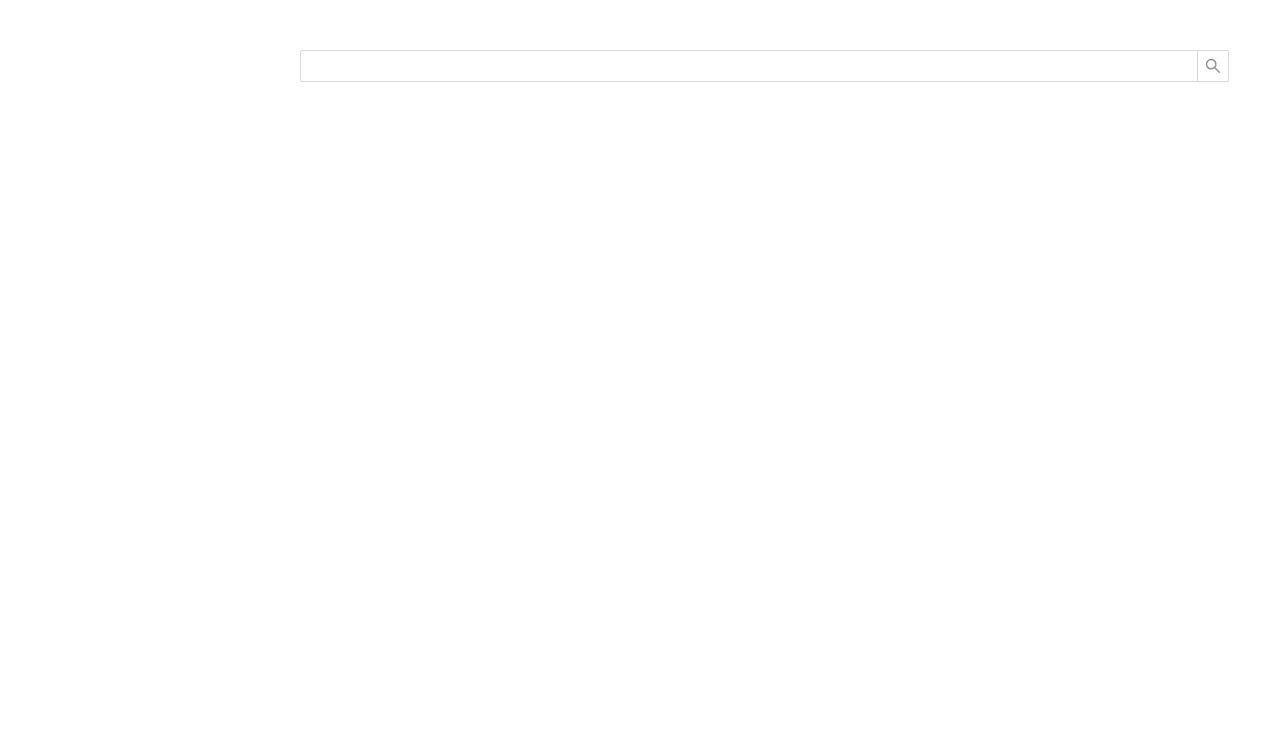
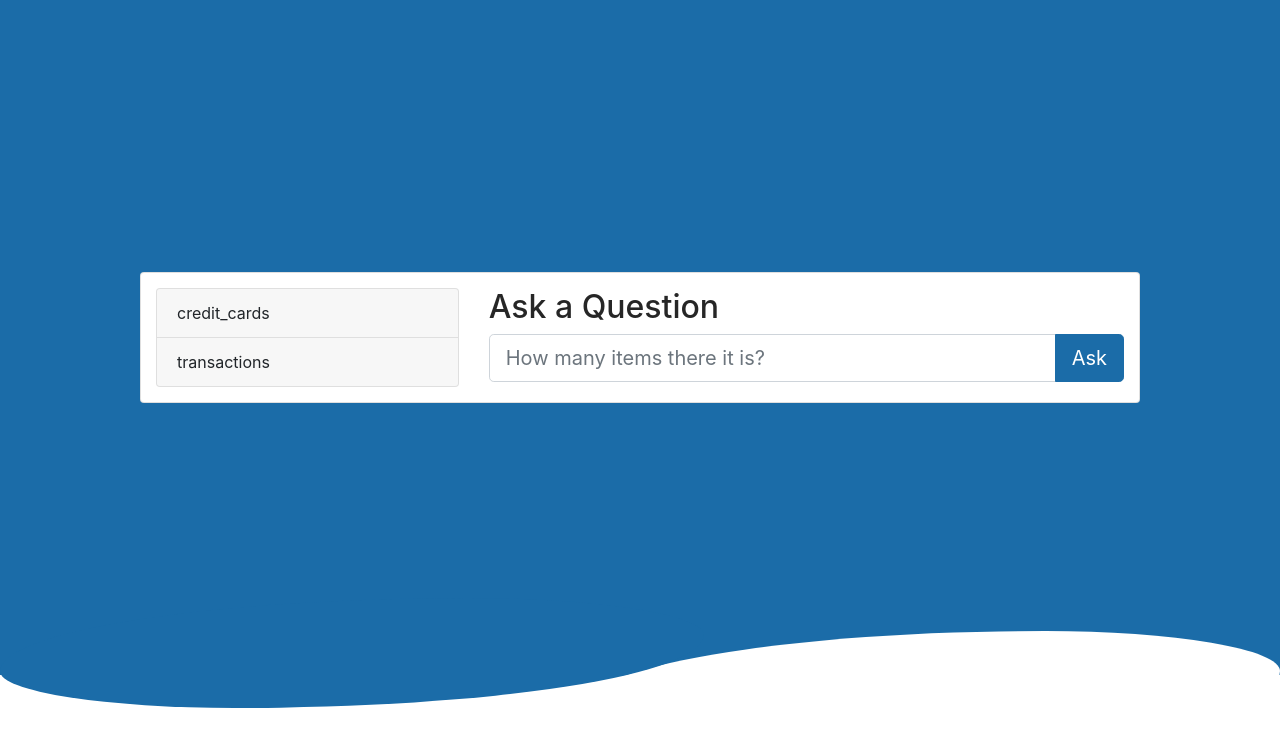
Before and after one commit to querylayer/do-not-question, a React (Create React App) app: page / in a window 1280 px wide. Shown: the top 746 px of the page. Built offline with nearby package versions, Linux system fonts and the light colour scheme.

Commit message:
feat: improve layout

```diff
--- a/src/App.js
+++ b/src/App.js
@@ -1,16 +1,51 @@
 import React from "react";
-import "./App.less";
+import "./App.scss";
 
+import { Card, Row, Col } from "react-bootstrap";
+
+import SchemaDataTypeTableExplore from "./components/SchemaDataTypeTableExplorer";
 import NlQuestion from "./components/NlQuestion";
+
+const tables = [
+  {
+    name: 'credit_cards',
+    columns: [
+      { name: 'id' },
+      { name: 'name' }
+    ]
+  },
+  {
+    name: 'transactions',
+    columns: [
+      { name: 'id' },
+      { name: 'user_id' },
+      { name: 'value' },
+      { name: 'date' },
+      { name: 'isValid' }
+    ],
+  }
+]
 
 const App = () => (
   <div className="App">
-    <div className="App__explorer">
-
-    </div>
-    <div className="App__question">
-      <NlQuestion />
-    </div>
+    <Card className="App__container">
+      <Row>
+        <Col md={4}>
+          <div className="App__explorer">
+            <SchemaDataTypeTableExplore
+              tables={tables}
+            />
+          </div>
+        </Col>
+        <Col>
+          <div className="App__question">
+            <h2>Ask a Question</h2>
+            <NlQuestion />
+          </div>
+        </Col>
+      </Row>
+    </Card>
+    <div className="App__wave"></div>
   </div>
 );
 
--- a/src/App.less
+++ /dev/null
@@ -1,6 +0,0 @@
-.App {
-  display: grid;
-  grid-template-columns: 250px auto;
-  padding: 50px;
-}
-// .App__question {}
--- /dev/null
+++ b/src/App.scss
@@ -0,0 +1,52 @@
+$primary: #1b6ca8;
+$accent: #0a97b0;
+
+@import "~bootstrap/scss/bootstrap";
+
+.App {
+  position: relative;
+  display: flex;
+  align-items: center;
+  justify-content: center;
+  background: $primary;
+  min-height: calc(100vh -  125px);
+}
+
+.App__container {
+  padding: 15px;
+  max-width: 1000px;
+  width: calc(100% - 30px);
+}
+
+.App__wave {
+  position: absolute;
+  height: 110px;
+  width: 100vw;
+  background: $primary;
+  // overflow: hidden;
+  bottom: 0;
+
+  &::before, &::after {
+    content: "";
+    display: block;
+    position: absolute;
+    border-radius: 100% 50%;
+  }
+
+  &::before {
+    width: 55%;
+    height: 109%;
+    background-color: #fff;
+    right: 0;
+    top: 60%;
+  }
+
+  &::after {
+    width: 55%;
+    height: 100%;
+    background-color: $primary;
+    left: 0;
+    top: 30%;
+  }
+}
+// .App__question {}
--- a/src/components/NlQuestion/index.js
+++ b/src/components/NlQuestion/index.js
@@ -1,5 +1,5 @@
 import React, { useEffect, useState } from "react";
-import { Input } from "antd";
+import { Form, InputGroup, FormControl, Button } from "react-bootstrap";
 
 import { naturalLanguageToSql, runQuery } from "../../utils/QlApi";
 
@@ -32,6 +32,7 @@ function useNlToSql() {
 
 function NlQuestion() {
   const { setSearchTerm, sqlQuery } = useNlToSql();
+  const [ search, setSearch ] = useState('');
 
   useEffect(() => {
     if (!sqlQuery) return;
@@ -41,7 +42,26 @@ function NlQuestion() {
 
   return (
     <div className="NlQuestion">
-      <Input.Search onSearch={setSearchTerm} />
+      <Form onSubmit={e => {
+        e.preventDefault()
+        setSearchTerm(search)
+      }}>
+        <InputGroup>
+          <FormControl
+            placeholder="How many items there it is?"
+            size="lg"
+            value={search}
+            onChange={e => setSearch(e.target.value)}
+          />
+          <InputGroup.Append>
+            <Button
+              size="lg"
+              variant="primary"
+              block
+            >Ask</Button>
+          </InputGroup.Append>
+        </InputGroup>
+      </Form>
       {sqlQuery}
     </div>
   );
--- /dev/null
+++ b/src/components/SchemaDataTypeTableExplorer/index.jsx
@@ -0,0 +1,49 @@
+import React from "react";
+import PropTypes from "prop-types";
+
+import { Table, Accordion, Card } from "react-bootstrap";
+
+import "./index.less";
+
+const SchemaDataTypeTableExplorer = (props, ref) => {
+  const { tables } = props;
+
+  return (
+    <div className="SchemaDataTypeTableExplorer">
+      <Accordion>
+        { tables.map((table, index) => (
+          <Card key={index}>
+            <Accordion.Toggle as={Card.Header} eventKey={index + 1}>
+              {table.name}
+            </Accordion.Toggle>
+            <Accordion.Collapse eventKey={index + 1}>
+              <Table className="m-0">
+                { table.columns.map((column, index) => (
+                  <tr>
+                    <td>{column.name}</td>
+                  </tr>
+                )) }
+              </Table>
+            </Accordion.Collapse>
+          </Card>
+        )) }
+      </Accordion>
+    </div>
+  );
+};
+
+SchemaDataTypeTableExplorer.propTypes = {
+  tables: PropTypes.arrayOf(
+    PropTypes.shape({
+      name: PropTypes.string.isRequired,
+      columns: PropTypes.arrayOf(
+        PropTypes.shape({
+          name: PropTypes.string.isRequired,
+          dataType: PropTypes.string,
+        })
+      ).isRequired,
+    })
+  ).isRequired
+};
+
+export default SchemaDataTypeTableExplorer;
--- /dev/null
+++ b/src/components/SchemaDataTypeTableExplorer/index.less
@@ -0,0 +1,24 @@
+.SchemaDataTypeTableExplorer {
+  display: grid;
+  grid-template-columns: auto;
+  grid-template-rows: auto;
+
+  .ant-collapse-content-box {
+    padding: 0 !important;
+  }
+
+  .ant-collapse-header {
+    padding-top: 10px !important;
+    padding-bottom: 10px !important;
+  }
+}
+
+.SchemaDataTypeTableExplorer__tables {
+  position: relative;
+  overflow-x: auto;
+  padding-right: 5px;
+}
+
+.SchemaDataTypeTableExplorer--search {
+  grid-template-rows: 50px auto;
+}
```
Also changed, not shown: package.json (+5 -4 lines), 1 other file (tests, documents, lock files or other folders).
